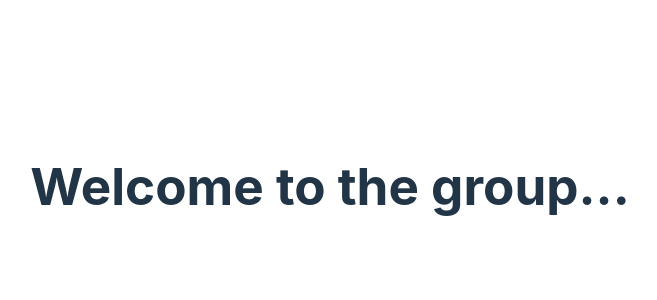
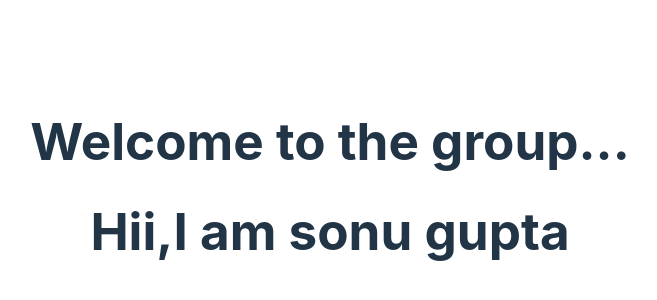
Before and after one commit to guptasonu14/app, a React (Vite) app: page / in a window 1280 px wide. Shown: the part 214-514 px from the top of the page, without its empty margins (310-967 px from the left). Built offline with nearby package versions, Linux system fonts and the light colour scheme.

Commit message:
first msg

```diff
--- a/src/App.jsx
+++ b/src/App.jsx
@@ -7,6 +7,7 @@ function App() {
   return (
     <>
      <h1>Welcome to the group...</h1>
+     <h1>Hii,I am sonu gupta</h1>
     </>
   )
 }
```
